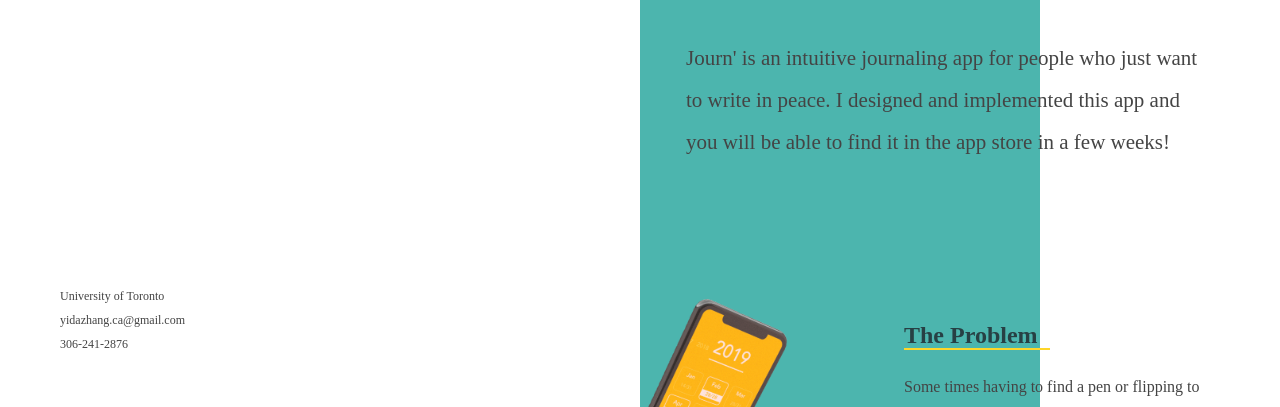
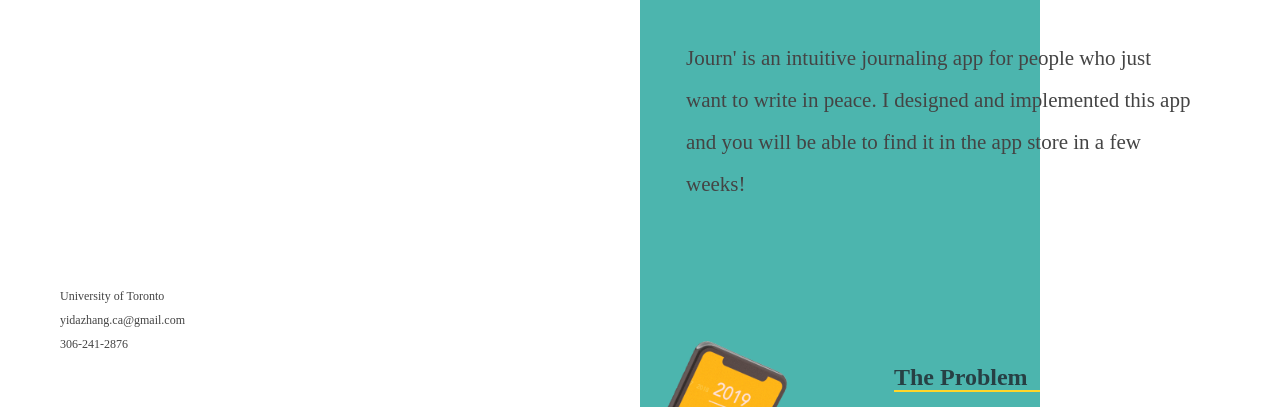
Before and after one commit to yida98/portfolio, a plain HTML site: page index.htm in a window 1280 px wide. Shown: the part 392-799 px from the top of the page. Drawn offline with Linux system fonts and the light colour scheme.

Commit message:
adjusted width

```diff
--- a/style.css
+++ b/style.css
@@ -111,7 +111,7 @@ img:hover {
     margin-top: 30vh;
     padding-bottom: 140px;
     left: 45vw;
-    width: 50vw;
+    width: 620px;
     visibility: hidden;
 }
 
```
